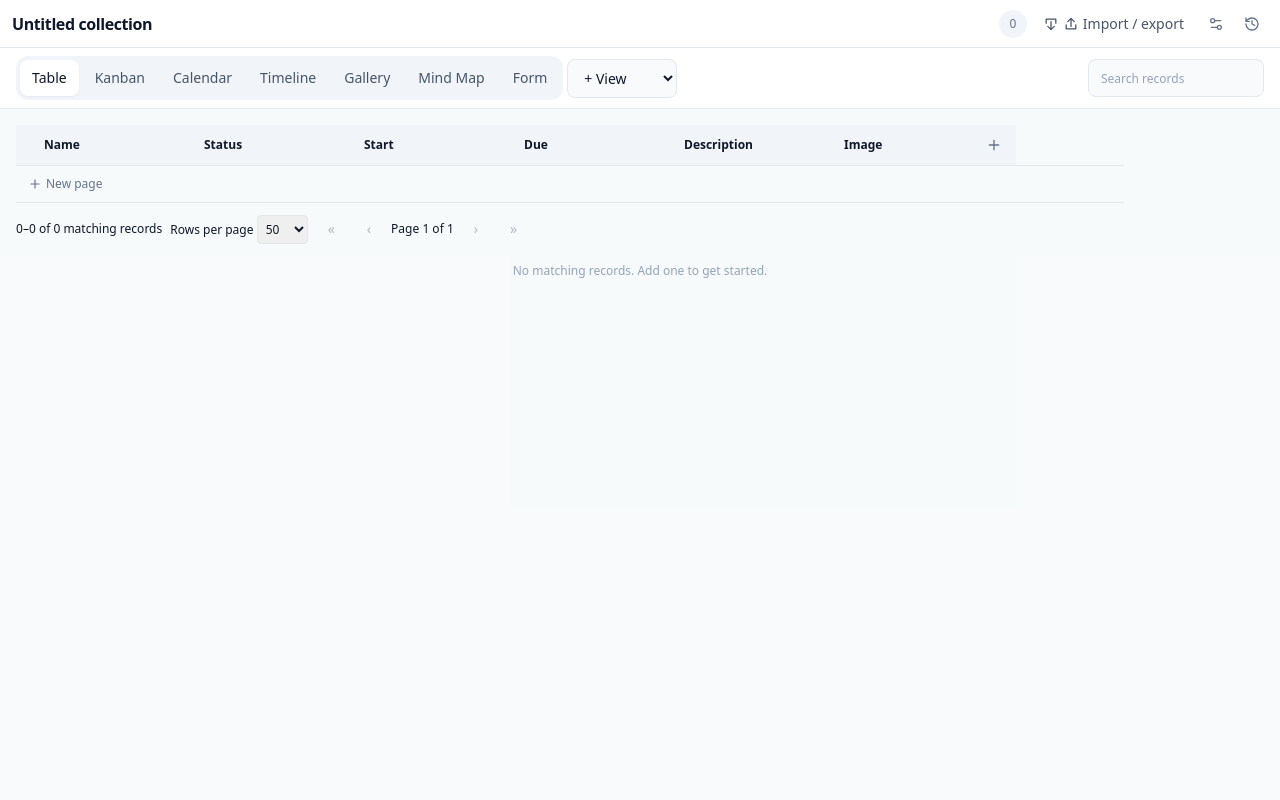
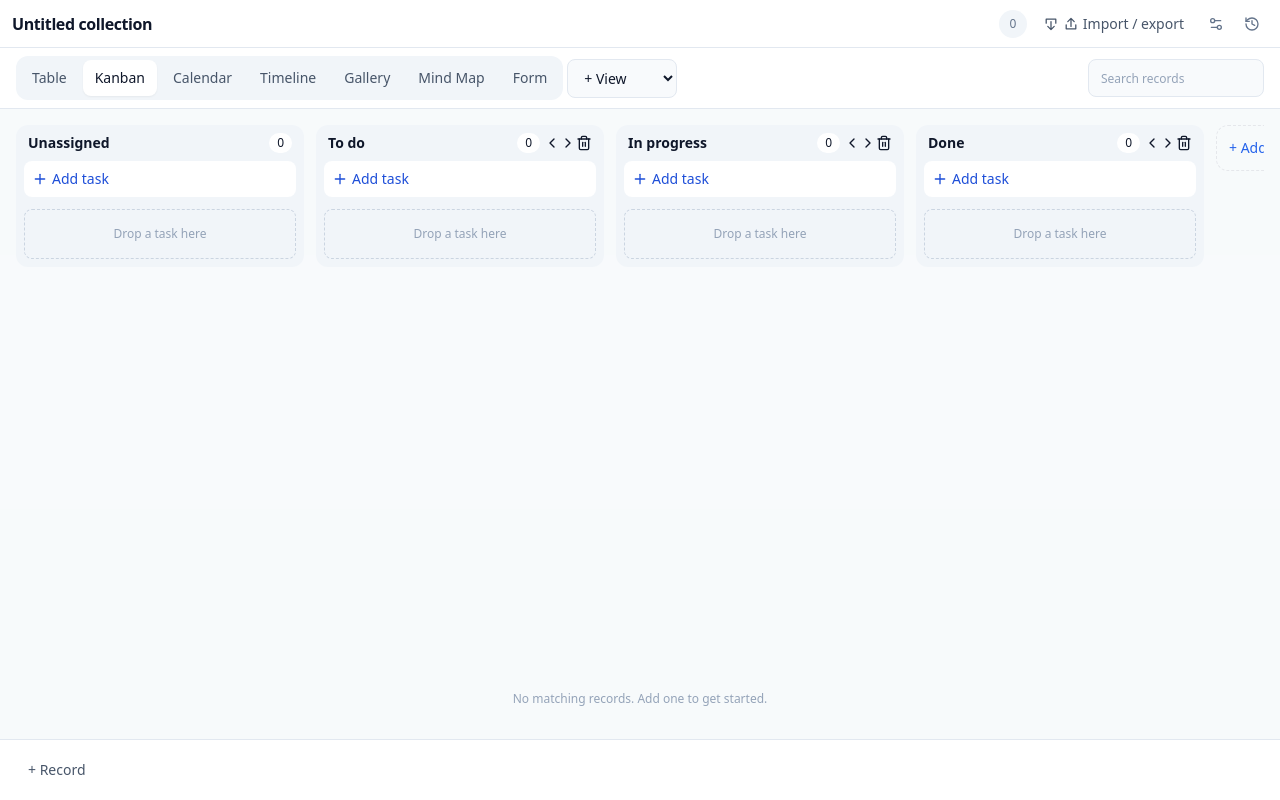
Before and after one commit to eddyvn98/collection-planner, a React (Vite) app: page / in a window 1280 px wide. Built offline with nearby package versions, Linux system fonts and the light colour scheme.

Commit message:
feat(planner): start new boards in kanban view

```diff
--- a/src/collections/model.ts
+++ b/src/collections/model.ts
@@ -119,7 +119,7 @@ export function createCollection(): CollectionBlockPayload {
     ...(kind === "kanban" ? { groupFieldId: fields[1].id } : {}),
     ...(kind === "calendar" || kind === "timeline" ? { dateFieldId: fields[2].id, endDateFieldId: fields[3].id } : {}),
   }));
-  return { version: 1, title: "Untitled collection", fields, records: [], views, activeViewId: views[0].id };
+  return { version: 1, title: "Untitled collection", fields, records: [], views, activeViewId: views.find(view => view.kind === "kanban")!.id };
 }
 
 export function normalizeCollection(input: CollectionBlockPayload | null | undefined): CollectionBlockPayload {
```
